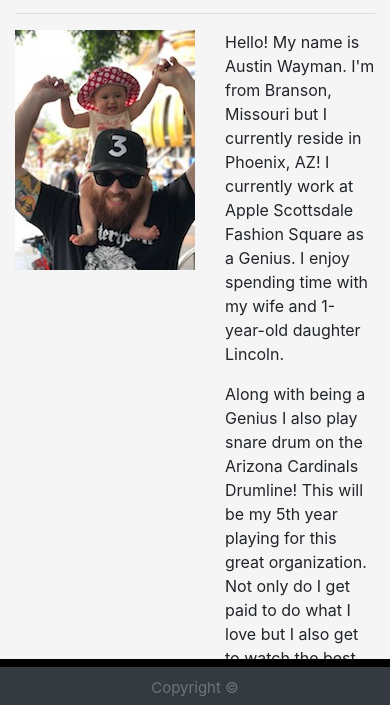
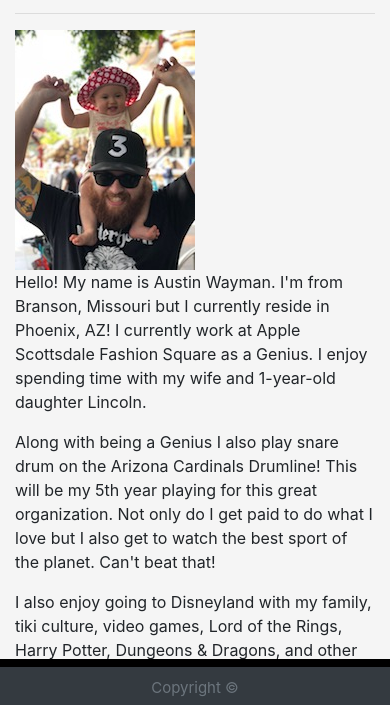
Before and after one commit to austinwayman/Bootstrap-Portfolio, a plain HTML site: page index.html in a window 390 px wide. Shown: the part 137-842 px from the top of the page. Drawn offline with nearby package versions, Linux system fonts and the light colour scheme.

Commit message:
more changes

```diff
--- a/index.html
+++ b/index.html
@@ -21,7 +21,7 @@
 
 
 
-    .col-lg-8 {
+    .col-md-8 {
       border-radius: 10px;
       background: whitesmoke;
       margin-bottom: 75px;
@@ -81,16 +81,16 @@
 <!-- start about me section -->
 <div class="container">
   <div class="row">
-    <div class="col-lg-8">
+    <div class="col-md-8 col-xs-4">
       <div class="page-header">
         <h2>About Me</h2>
         <hr>
       </div>
       <div class="row">
-        <div class="col lg">
+        <div class="col-md-6">
           <img src="images/main.jpg" alt="Austin with Lincoln">
         </div>
-        <div class="col lg">
+        <div class="col-md-6">
           <p>Hello! My name is Austin Wayman. I'm from Branson, Missouri but I currently reside in Phoenix, AZ! I
             currently work at Apple Scottsdale Fashion Square as a Genius. I enjoy spending time with my wife and
             1-year-old daughter Lincoln.</p>
@@ -121,3 +121,5 @@
 </body>
 
 </html>
+
+<!-- Question: wrapping text around image? Navbar toggler issues -->
```
Also changed, not shown: portfolio.html (+2 -2 lines).
